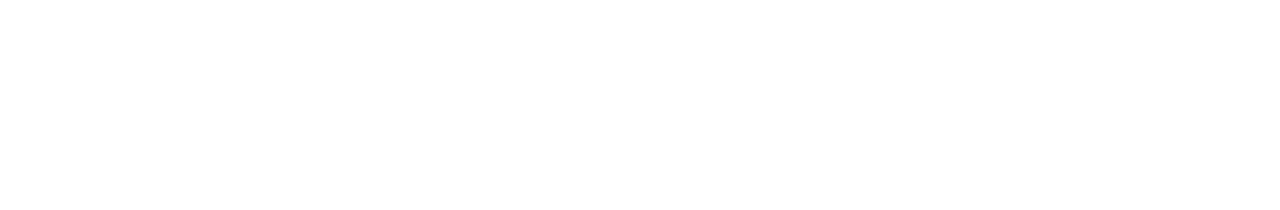
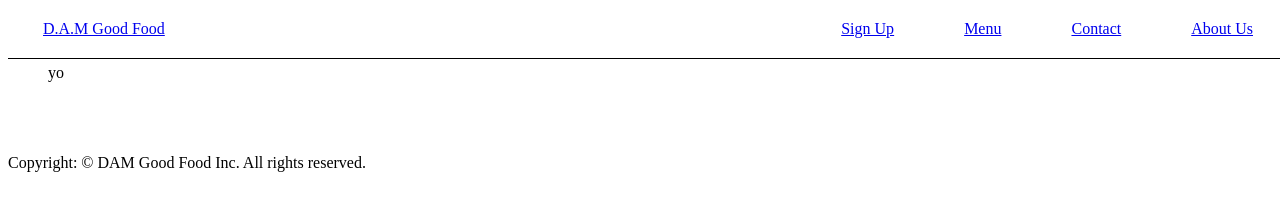
Before and after one commit to Dubton/CSET120---final, a plain HTML site: page index.html in a window 1280 px wide. Drawn offline with Linux system fonts and the light colour scheme.

Commit message:
Setup header for pages

```diff
--- a/index.css
+++ b/index.css
@@ -0,0 +1,18 @@
+.header {
+    overflow: hidden;
+    border-bottom: 1px solid;
+    position: fixed;
+    top: 0;
+    width: 100%;
+}
+.header a {
+    float: left;
+    margin: 0px 15px;
+    padding: 20px;
+}
+.header-right{
+    float: right;
+}
+.content {
+    padding: 40px;
+  }
--- a/index.html
+++ b/index.html
@@ -8,7 +8,28 @@
     <link rel="stylesheet" href="index.css">
 </head>
 <body>
+    <div class="header">
+        <a href="#Home">D.A.M Good Food</a>
+        <div class="header-right">
+            <a href="#Home">Sign Up</a>
+            <a href="#Home">Menu</a>
+            <a href="#Home">Contact</a>
+            <a href="#Home">About Us</a>
+        </div>
+    </div>
+    <div class="content">
+        <p>yo</p>
 
+    </div>
+
+
+
+
+
+    <div class="footer">
+    <p>Copyright: © DAM Good Food Inc. All rights reserved.</p>
+
+    </div>
 </body>
 
 <script>
```
